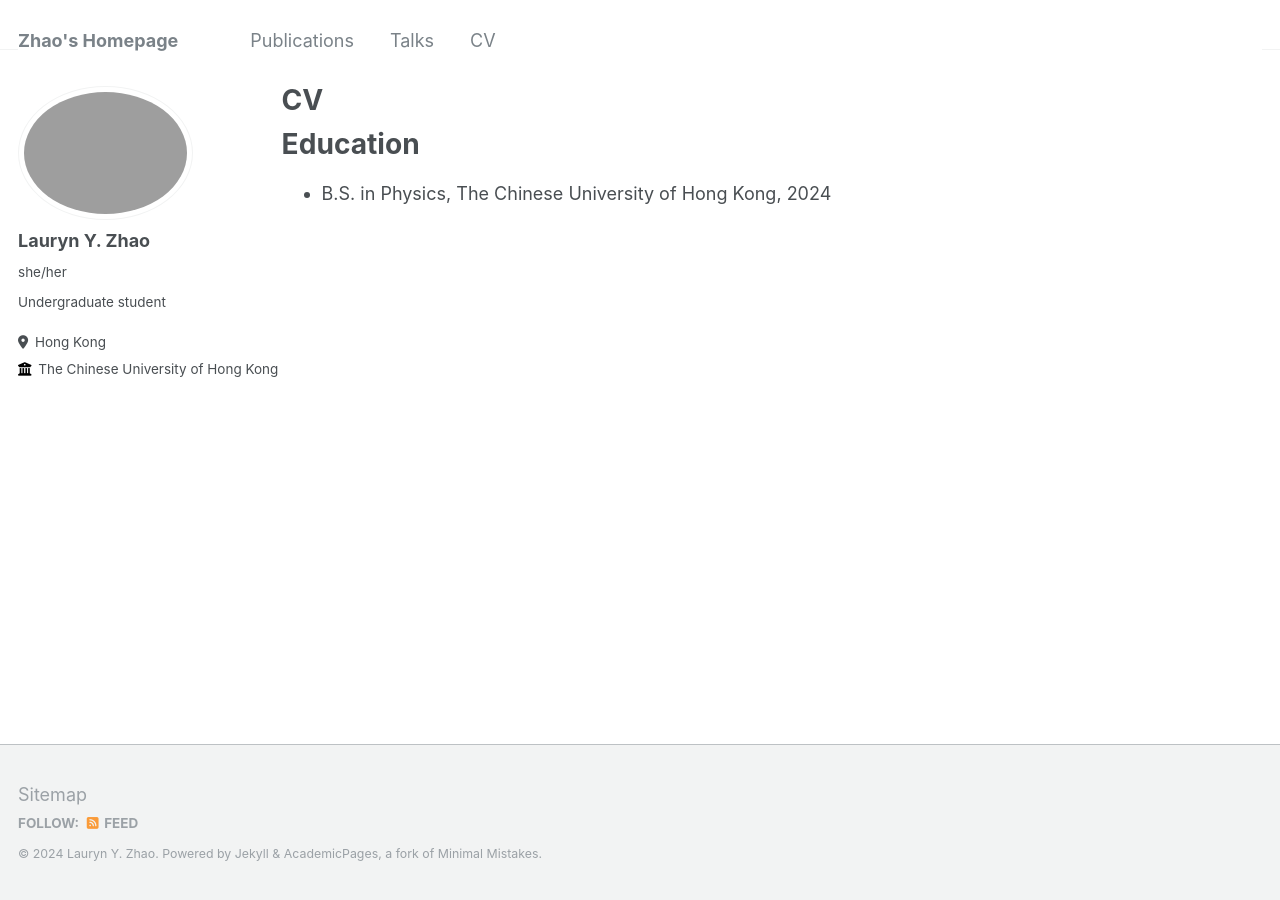
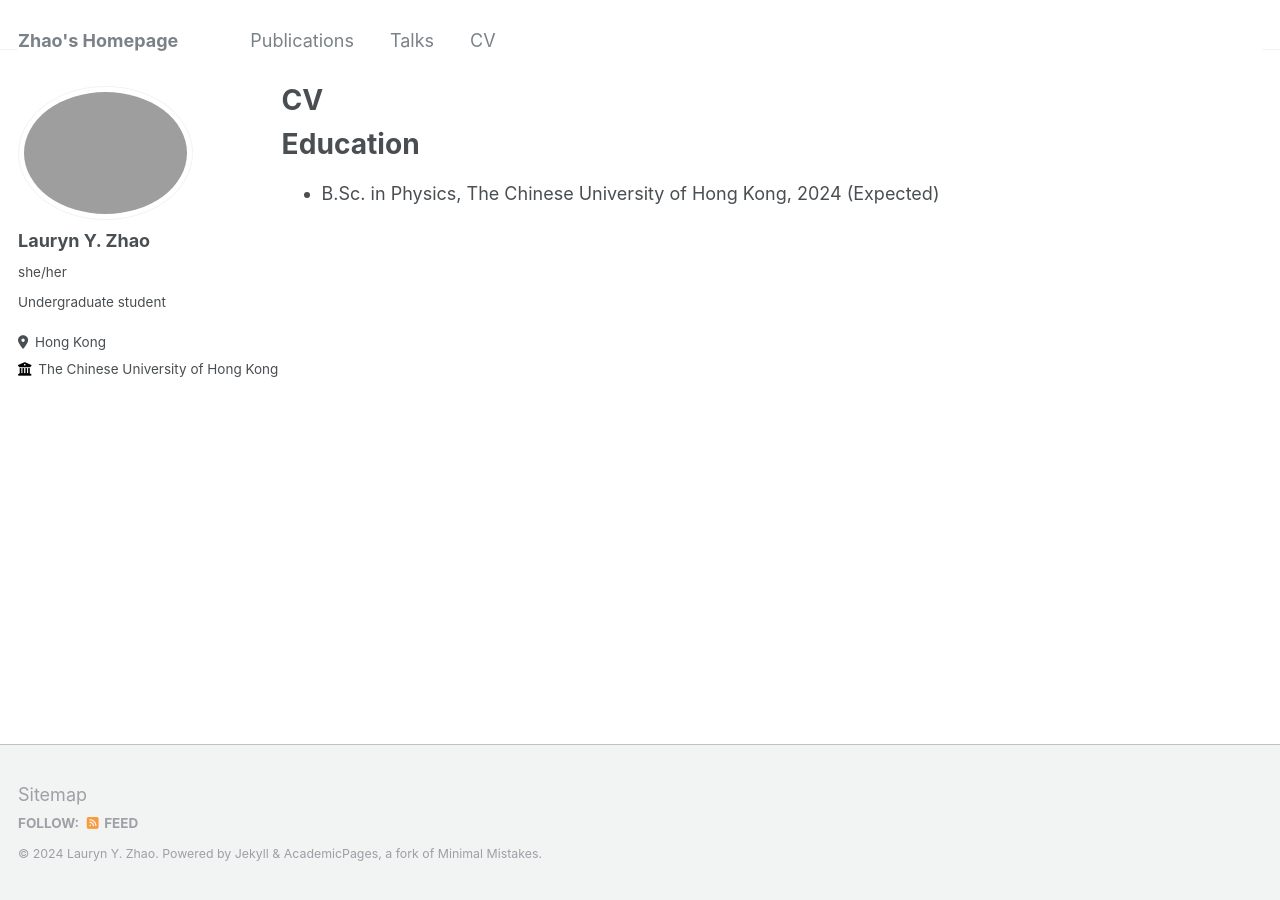
Before and after one commit to laurynyzhao/laurynyzhao.github.io, a Jekyll site: the page built from _pages/cv.md, in a window 1280 px wide. Built offline with Jekyll 4.4.1, drawn with Linux system fonts in a browser that asks for light colours.

Commit message:
Update cv.md

```diff
--- a/_pages/cv.md
+++ b/_pages/cv.md
@@ -11,7 +11,7 @@ redirect_from:
 
 Education
 ======
-* B.S. in Physics, The Chinese University of Hong Kong, 2024
+* B.Sc. in Physics, The Chinese University of Hong Kong, 2024 (Expected)
 
 <!--- Work experience
 ======
```
